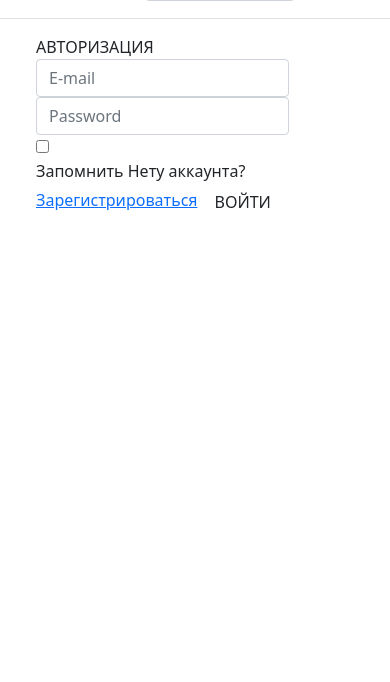
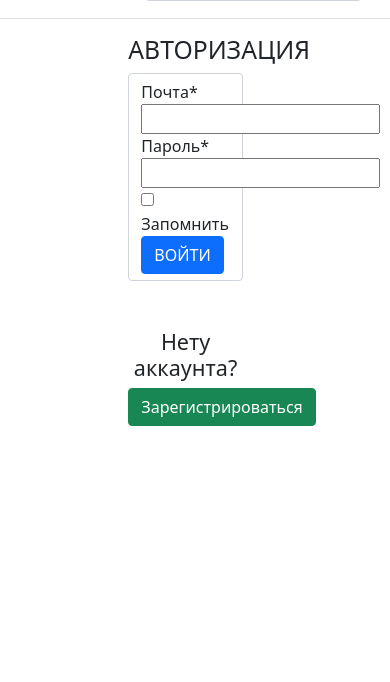
Before and after one commit to lautarianoo/django_social_network, a Django app: page / in a window 390 px wide. Shown: the part 54-736 px from the top of the page. Run offline with Django 3.2, Linux system fonts and the light colour scheme; some libraries are stand-ins or nearby versions.

Commit message:
complete login/register template

```diff
--- a/config/settings.py
+++ b/config/settings.py
@@ -44,6 +44,7 @@ INSTALLED_APPS = [
 
     'ckeditor',
     'ckeditor_uploader',
+    'crispy_forms'
 ]
 
 MIDDLEWARE = [
--- a/profiles/urls.py
+++ b/profiles/urls.py
@@ -3,11 +3,12 @@ from .views import *
 
 urlpatterns = [
     path('', LoginView.as_view(), name='login'),
+    path('logout/', logout_view, name='logout'),
     path('profile/<str:slug>/', ProfileView.as_view(), name='profile'),
     path('edit/', EditProfile.as_view(), name='edit'),
     path('friends/', FriendsView.as_view(), name='friends'),
     path('followers/', FollowersView.as_view(), name='followers'),
+    path('subscribe/<str:username>/', SubscribeView.as_view(), name='subscribe'),
     path('add-friend/<str:username>/', AcceptFriend.as_view(), name='add-friend'),
-    path('subscribe/<str:username>/', SubscribeView.as_view(), name='subscribe'),
     path('delete-friend/<str:username>/', DeleteFriend.as_view(), name='delete-friend'),
 ]
--- a/profiles/views.py
+++ b/profiles/views.py
@@ -28,12 +28,12 @@ class LoginView(View):
             user = authenticate(request, email=email, password=password)
             if user:
                 login(request, user)
-                return HttpResponseRedirect(reverse('base'))
+                return redirect('profile', slug=user.username)
         return render(request, 'profiles/login.html', {'form': form})
 
 def logout_view(request):
     logout(request)
-    return HttpResponseRedirect(reverse('login'))
+    return redirect('login')
 
 class RegisterView(View):
 
@@ -106,6 +106,15 @@ class FollowersView(View):
     def get(self, request, *args, **kwargs):
         return render(request, 'profiles/users.html', {'users': request.user.followers.all()})
 
+class SubscribeView(View):
+
+    def get(self, request, *args, **kwargs):
+        subscriber = SocialUser.objects.get(username=kwargs.get('username'))
+        subscriber.followers.add(request.user)
+        request.user.subscribers.add(subscriber)
+
+        return redirect('profile', slug=kwargs.get('username'))
+
 class AcceptFriend(View):
 
     def get(self, request, *args, **kwargs):
@@ -116,20 +125,12 @@ class AcceptFriend(View):
         request.user.friends.add(follower)
         return redirect('friends')
 
-class SubscribeView(View):
-
-    def get(self, request, *args, **kwargs):
-        subscriber = SocialUser.objects.get(username=kwargs.get('username'))
-        subscriber.followers.add(request.user)
-        request.user.subscribers.add(subscriber)
-        return redirect('profile', slug=kwargs.get('username'))
-
 class DeleteFriend(View):
 
     def get(self, request, *args, **kwargs):
         friend = SocialUser.objects.get(username=kwargs.get('username'))
+        request.user.friends.remove(friend)
         friend.friends.remove(request.user)
         friend.subscribers.add(request.user)
-        request.user.friends.remove(friend)
         request.user.followers.add(friend)
         return redirect('profile', slug=kwargs.get('username'))
--- a/templates/base.html
+++ b/templates/base.html
@@ -19,19 +19,18 @@
         <form class="w-100 me-3">
           <input type="search" class="form-control" placeholder="Search..." aria-label="Search">
         </form>
-
+        {% if request.user.is_authenticated %}
         <div class="flex-shrink-0 dropdown">
           <a href="#" class="d-block link-dark text-decoration-none dropdown-toggle" id="dropdownUser2" data-bs-toggle="dropdown" aria-expanded="false">
             <img src="{{ request.user.avatar.url }}" alt="mdo" class="rounded-circle" width="40" height="40">
           </a>
           <ul class="dropdown-menu text-small shadow" aria-labelledby="dropdownUser2">
-            <li><a class="dropdown-item" href="#">New project...</a></li>
-            <li><a class="dropdown-item" href="#">Settings</a></li>
-            <li><a class="dropdown-item" href="#">Profile</a></li>
-            <li><hr class="dropdown-divider"></li>
-            <li><a class="dropdown-item" href="#">Sign out</a></li>
+            <li><a class="dropdown-item" href="{% url 'profile' slug=request.user.username %}">Моя страница</a></li>
+            <li><a class="dropdown-item" href="#">Настройки</a></li>
+            <li><a class="dropdown-item" href="{% url 'logout' %}">Выйти</a></li>
           </ul>
         </div>
+          {% endif %}
       </div>
     </div>
   </header>
--- a/templates/profiles/login.html
+++ b/templates/profiles/login.html
@@ -1,32 +1,29 @@
 {% extends 'base_for_templates.html' %}
-
+{% load crispy_forms_tags %}
 {% block profile %}
     <div class="container">
  <div class="row">
+     <div class="col-4"></div>
 
- <div class="col-md-offset-3 col-md-7 mb-5">
- <form class="form-horizontal" method="post">
-	 	{% csrf_token %}
-		 <span class="heading">АВТОРИЗАЦИЯ</span>
-		 <div class="form-group">
-		 <input type="email" class="form-control" id="inputEmail" placeholder="E-mail" name="email">
-		 <i class="fa fa-user"></i>
-		 </div>
-		 <div class="form-group help">
-		 <input type="password" class="form-control" id="inputPassword1" placeholder="Password" name="password">
-		 <i class="fa fa-lock"></i>
-		 <a href="#" class="fa fa-question-circle"></a>
-		 </div>
-		 <div class="form-group">
+ <div class="col-6">
+     <h2 class="text-center">АВТОРИЗАЦИЯ</h2>
+ <form action="" class="form-control" method="post">{% csrf_token %}
+
+		 {{ form|crispy }}
+        <div class="form-group">
 		 <div class="main-checkbox">
 		 <input type="checkbox" value="none" id="checkbox1" name="check"/>
 		 <label for="checkbox1"></label>
 		 </div>
 		 <span class="text">Запомнить</span>
-             <span>Нету аккаунта? <a href="">Зарегистрироваться</a></span>
-		 <button type="submit" class="btn btn-default">ВОЙТИ</button>
+		 <button type="submit" class="btn btn-primary">ВОЙТИ</button>
 		 </div>
  </form>
+     <div class="mt-5">
+     <h4 class="text-center">Нету аккаунта?</h4>
+     <p class="text-center"><a class="btn btn-success" href="#">Зарегистрироваться</a></p>
+     <div class="col-2"></div>
+     </div>
  </div>
 
  </div>
--- a/templates/profiles/myprofile.html
+++ b/templates/profiles/myprofile.html
@@ -49,9 +49,9 @@
                     <img src="{{ user2.avatar.url }}" alt="" width="250" height="250">
                     {% if user2 in request.user.friends.all %}
                         <a class="btn btn-success disabled" style="margin: 7%;">У вас в друзьях</a>
-                        <a class="btn btn-danger" style="margin: 7%;" href="{% url 'delete-friend' username=user2.username %}">Удалить из друзей</a>
+                        <a class="btn btn-danger" style="margin: 7%;" href="">Удалить из друзей</a>
                     {% elif user2 in request.user.followers.all %}
-                        <a class="btn btn-primary" href="{% url 'add-friend' username=user2.username %}" style="margin: 7%;">Принять заявку</a>
+                        <a class="btn btn-primary" href="" style="margin: 7%;">Принять заявку</a>
                         <p style="font-size: small; margin: 7%;">{{ user2.first_name }} подписан(а) на вас</p>
                     {% elif user2 in request.user.subscribers.all %}
                         <a class="btn btn-primary disabled" style="margin: 7%;">Вы подписаны</a>
```
